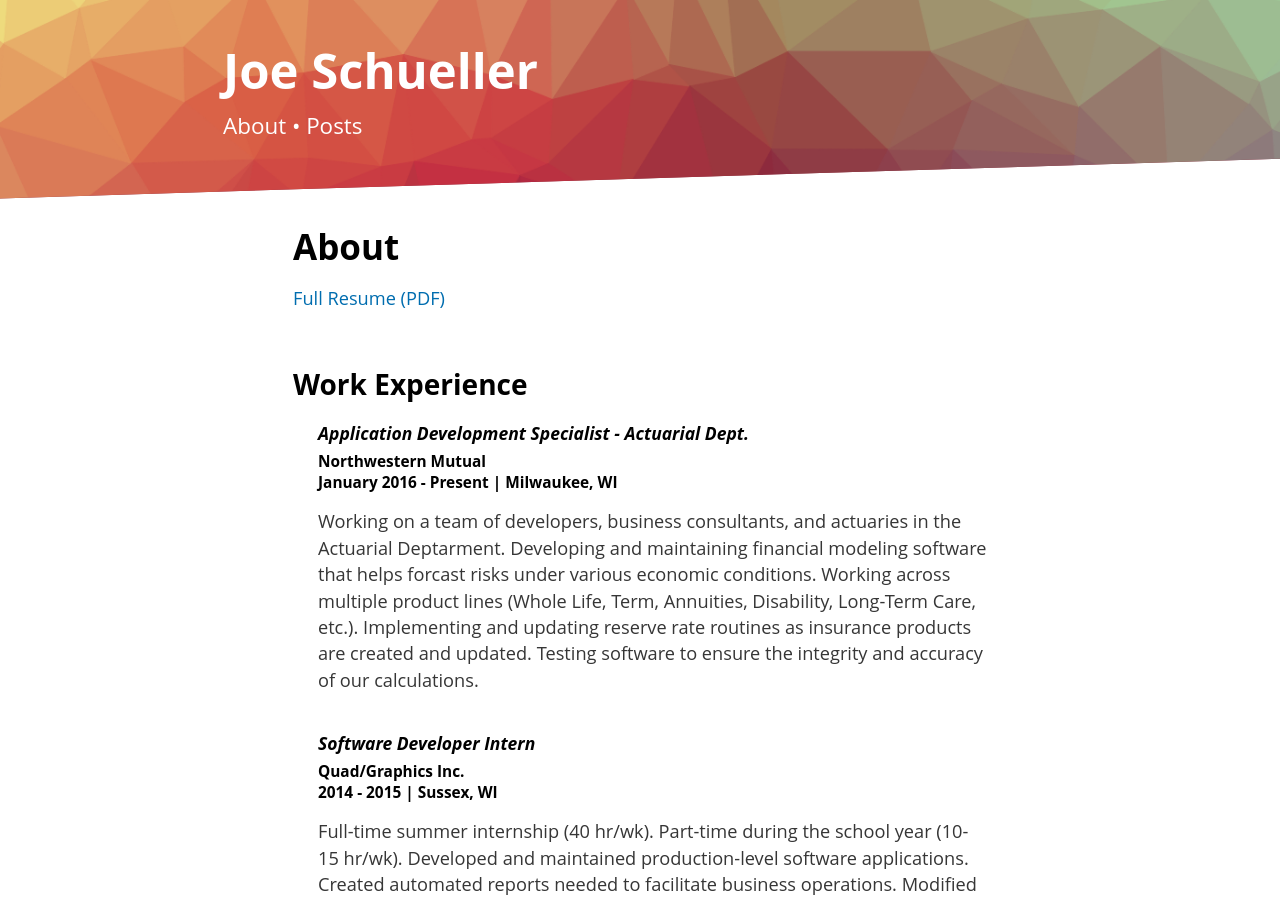
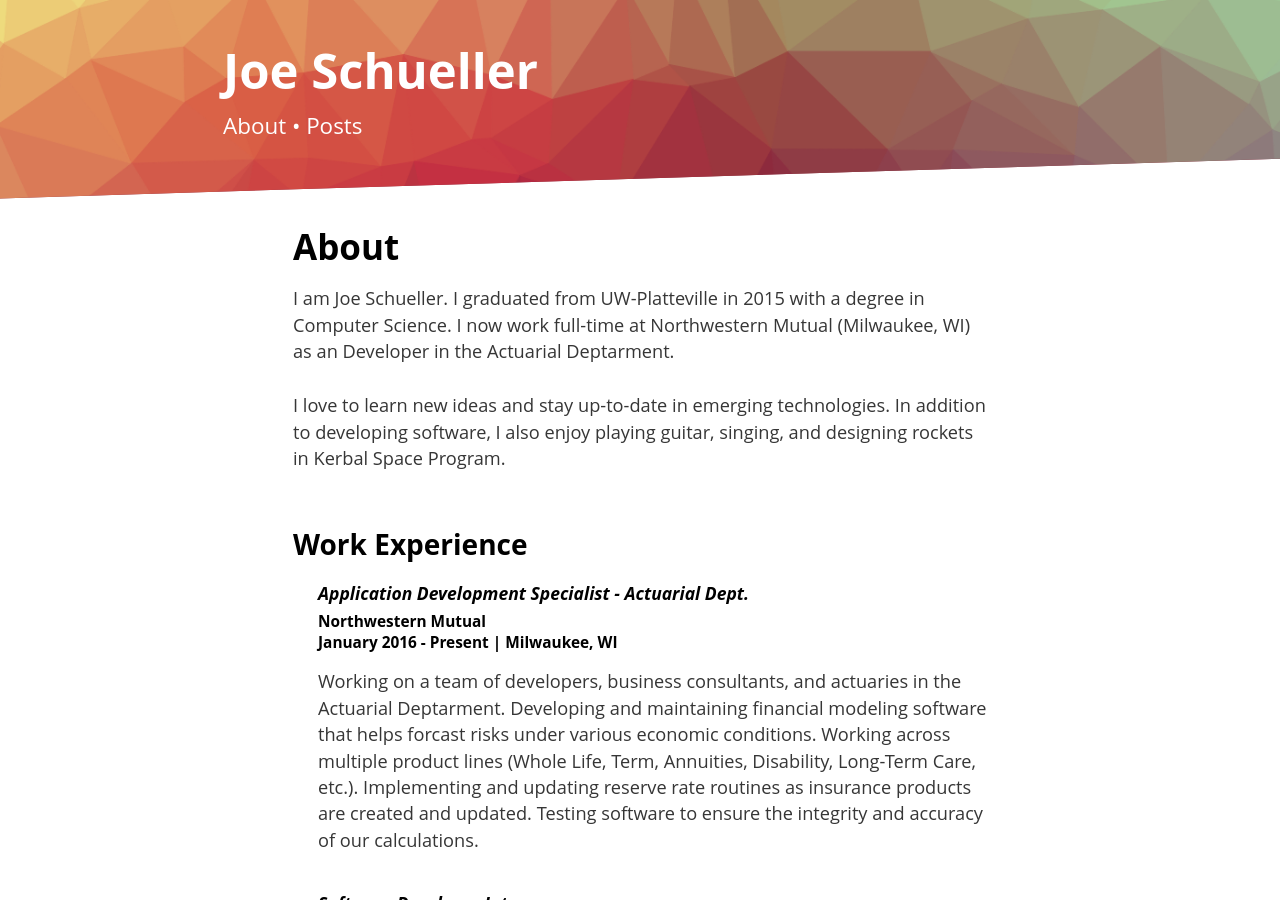
Before and after one commit to gojoe262/gojoe262.github.io, a Jekyll site: the page built from about.html, in a window 1280 px wide and 900 px high. Built offline with Jekyll 4.4.1, drawn with Linux system fonts in a browser that asks for light colours.

Commit message:
Modify about and post

```diff
--- a/about.html
+++ b/about.html
@@ -5,15 +5,13 @@ title: About
 <!-- ABOUT -->
 <div class="page-title">
     <h1>About</h1>
+    <p>
+        I am Joe Schueller. I graduated from UW-Platteville in 2015 with a degree in Computer Science. I now work full-time at Northwestern Mutual (Milwaukee, WI) as an Developer in the Actuarial Deptarment.
+    </p>
+    <p>
+        I love to learn new ideas and stay up-to-date in emerging technologies. In addition to developing software, I also enjoy playing guitar, singing, and designing rockets in Kerbal Space Program.
+    </p>
 </div>
-
-<!--<p>
-    I graduated from UW-Platteville in December 2015 with a BS in Computer Science. I am now working as a Application Developer at Northwestern Mutual in their Actuarial Systems Division. I love to learn new ideas and stay up-to-date in emerging technologies.
-</p>-->
-
-<p>
-    <a href="{{ site.baseurl }}/docs/JoeSchueller_Resume.pdf">Full Resume (PDF)</a>
-</p>
 
 <!--WORK EXPERIENCE-->
 <h2>Work Experience</h2>
@@ -99,3 +97,11 @@ title: About
         Created and maintained using Jekyll.
     </p>
 </div>
+
+<!--RESUME-->
+<h2>Resume</h2>
+<div class="about-card">
+    <p>
+        <a href="{{ site.baseurl }}/docs/JoeSchueller_Resume.pdf">Resume (PDF)</a>
+    </p>
+</div>
```
Also changed, not shown: _posts/2016-04-03-lane-detection-systems.md (+7 -1 lines).
